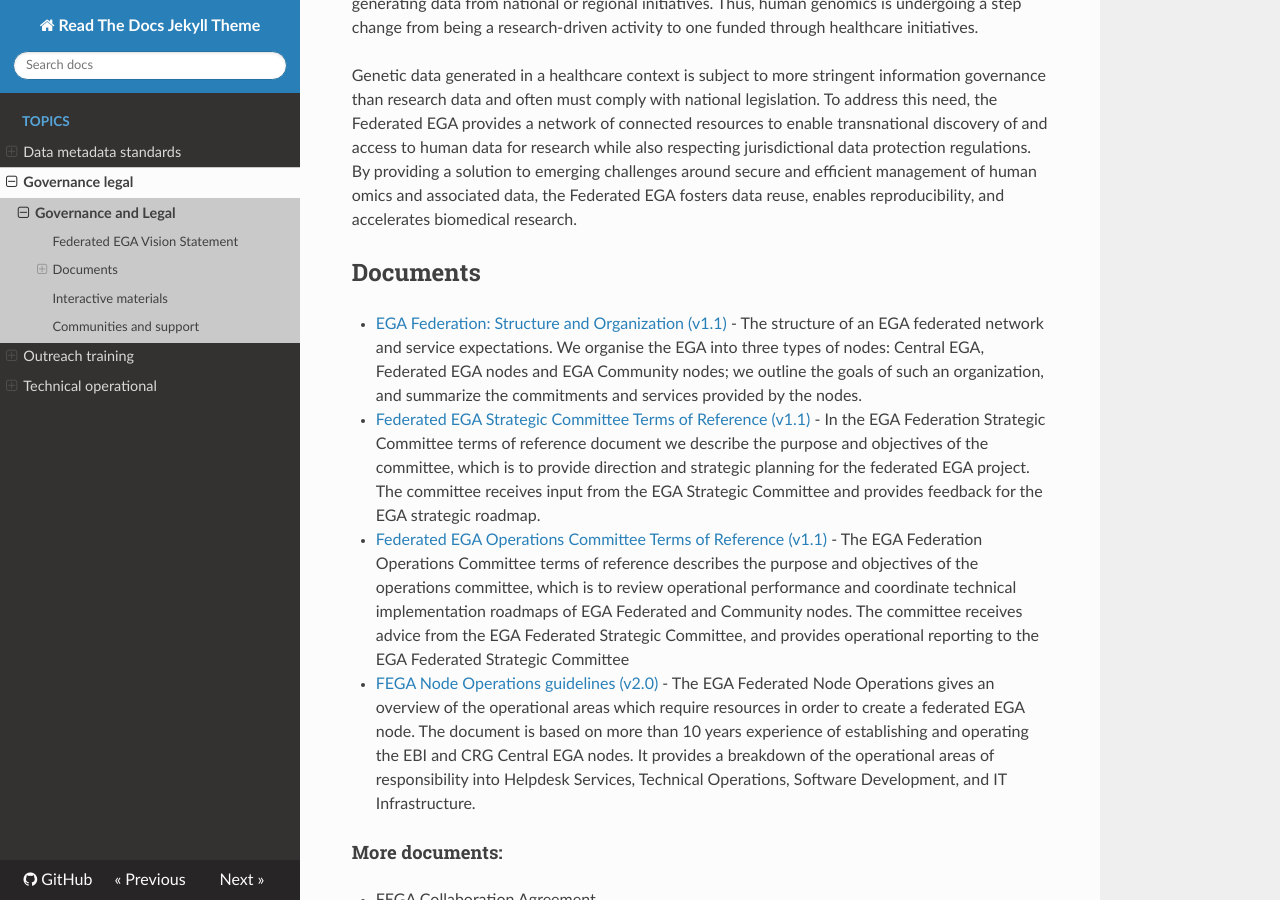
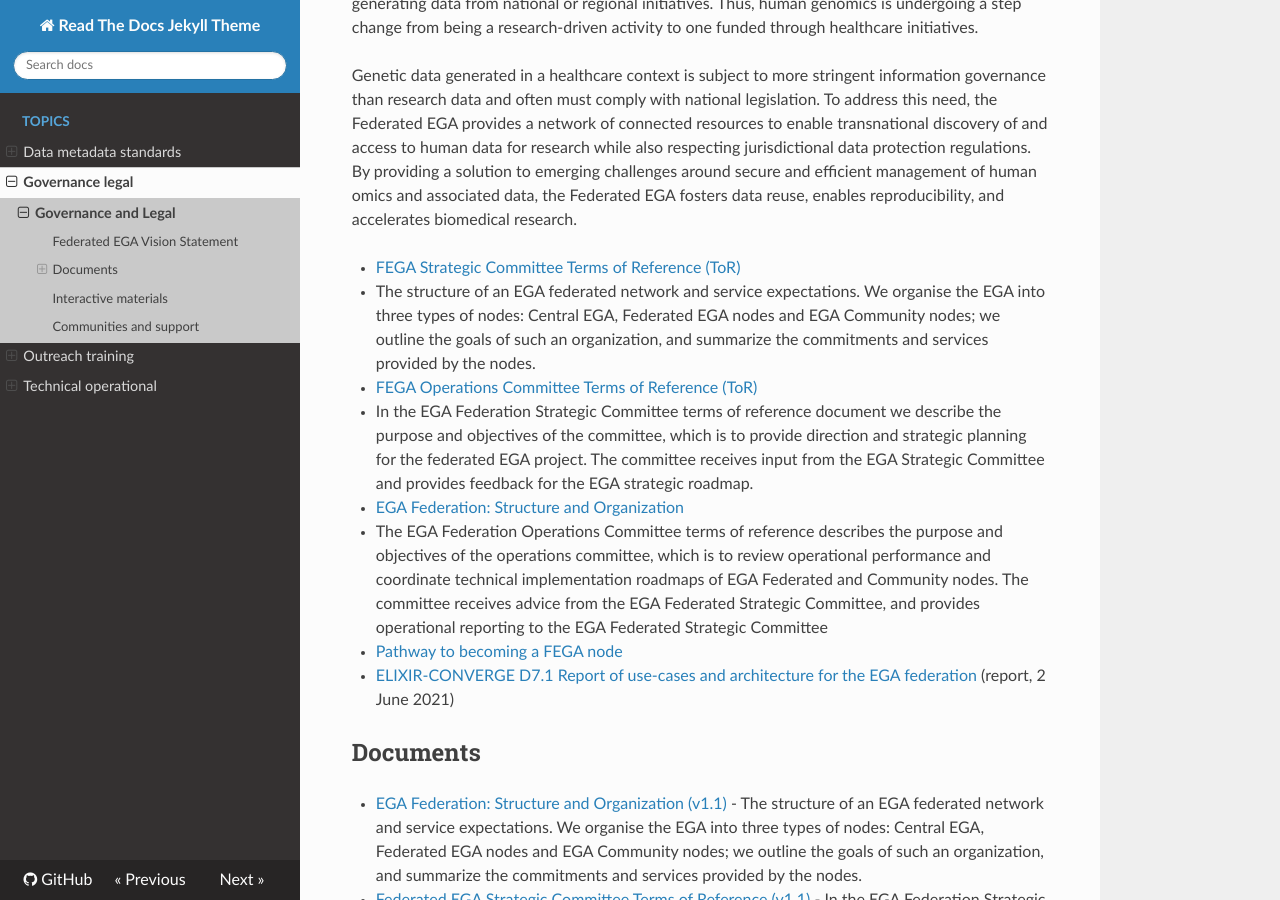
Before and after one commit to viklund/FEGA-onboarding, an MkDocs documentation site: the page built from docs/topics/governance-legal/README.md, in a window 1280 px wide and 900 px high, scrolled down 440 px. Built offline with MkDocs 1.6.1, drawn with Linux system fonts in a browser that asks for light colours; nearby versions of some CDN libraries.

Commit message:
Update README.md

```diff
--- a/docs/topics/governance-legal/README.md
+++ b/docs/topics/governance-legal/README.md
@@ -9,6 +9,15 @@ The Federated EGA is the primary global resource for discovery and access of sen
 Over the last 10 years, most individual-level human omics data have been generated in the context of research consortia and shared via global repositories such as the European Genome-phenome Archive (EGA). Many countries now have emerging personalized medicine programmes which are generating data from national or regional initiatives. Thus, human genomics is undergoing a step change from being a research-driven activity to one funded through healthcare initiatives.
 
 Genetic data generated in a healthcare context is subject to more stringent information governance than research data and often must comply with national legislation. To address this need, the Federated EGA provides a network of connected resources to enable transnational discovery of and access to human data for research while also respecting jurisdictional data protection regulations. By providing a solution to emerging challenges around secure and efficient management of human omics and associated data, the Federated EGA fosters data reuse, enables reproducibility, and accelerates biomedical research.
+
+- [FEGA Strategic Committee Terms of Reference (ToR)](https://ega-archive.org/files/ToR-Federated-EGA-Strategic-Committee-v1.1.pdf)
+  - The structure of an EGA federated network and service expectations. We organise the EGA into three types of nodes: Central EGA, Federated EGA nodes and EGA Community nodes; we outline the goals of such an organization, and summarize the commitments and services provided by the nodes.
+- [FEGA Operations Committee Terms of Reference (ToR)](https://ega-archive.org/files/ToR-Federated-EGA-Operations-Committee-v1.1.pdf)
+  - In the EGA Federation Strategic Committee terms of reference document we describe the purpose and objectives of the committee, which is to provide direction and strategic planning for the federated EGA project. The committee receives input from the EGA Strategic Committee and provides feedback for the EGA strategic roadmap.
+- [EGA Federation: Structure and Organization](https://ega-archive.org/files/EGA-Federation-Structure-v1.1.pdf)
+  - The EGA Federation Operations Committee terms of reference describes the purpose and objectives of the operations committee, which is to review operational performance and coordinate technical implementation roadmaps of EGA Federated and Community nodes. The committee receives advice from the EGA Federated Strategic Committee, and provides operational reporting to the EGA Federated Strategic Committee
+- [Pathway to becoming a FEGA node](TBD)
+- [ELIXIR-CONVERGE D7.1 Report of use-cases and architecture for the EGA federation](https://zenodo.org/record/4893063) (report, 2 June 2021)
 
 ## Documents
 
```
